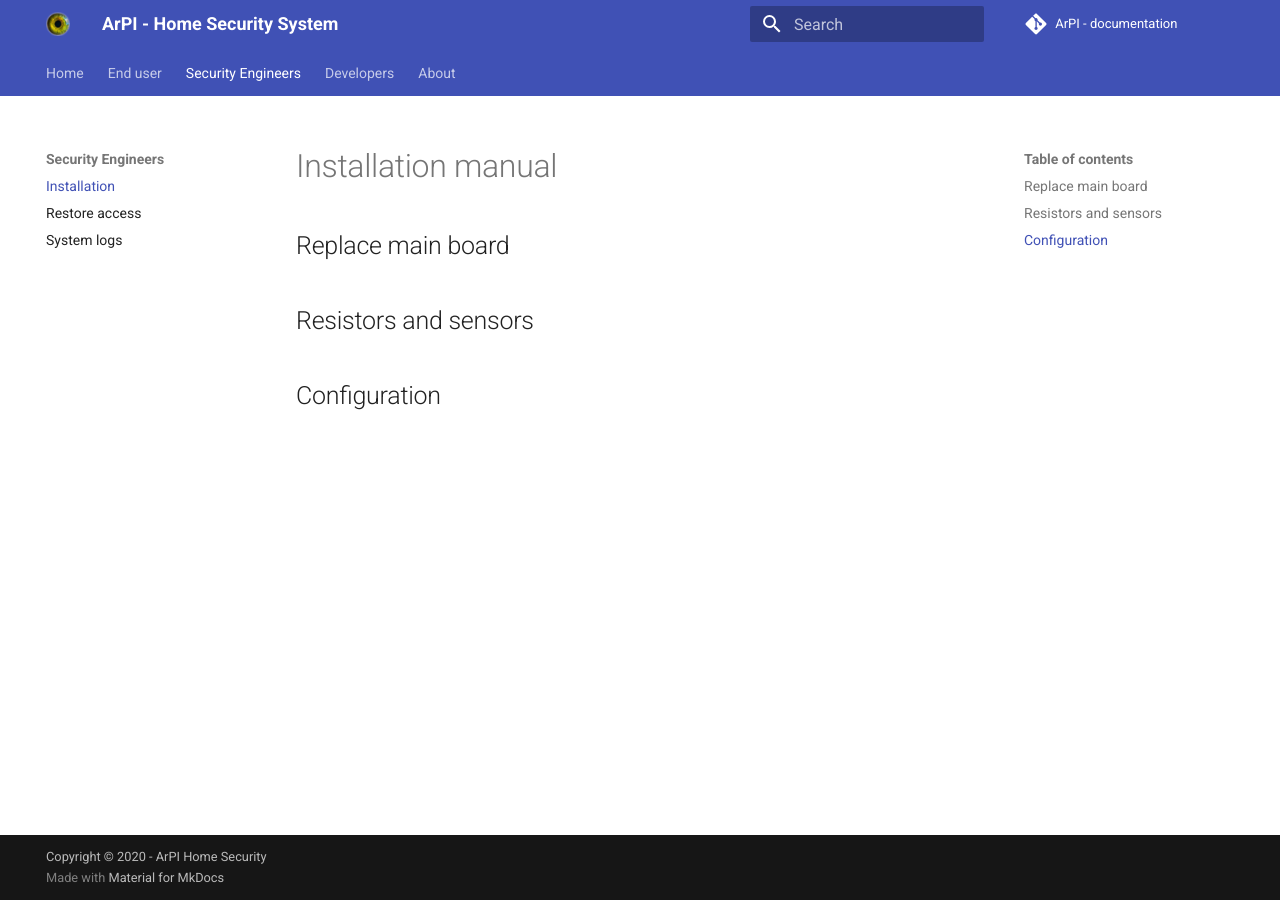
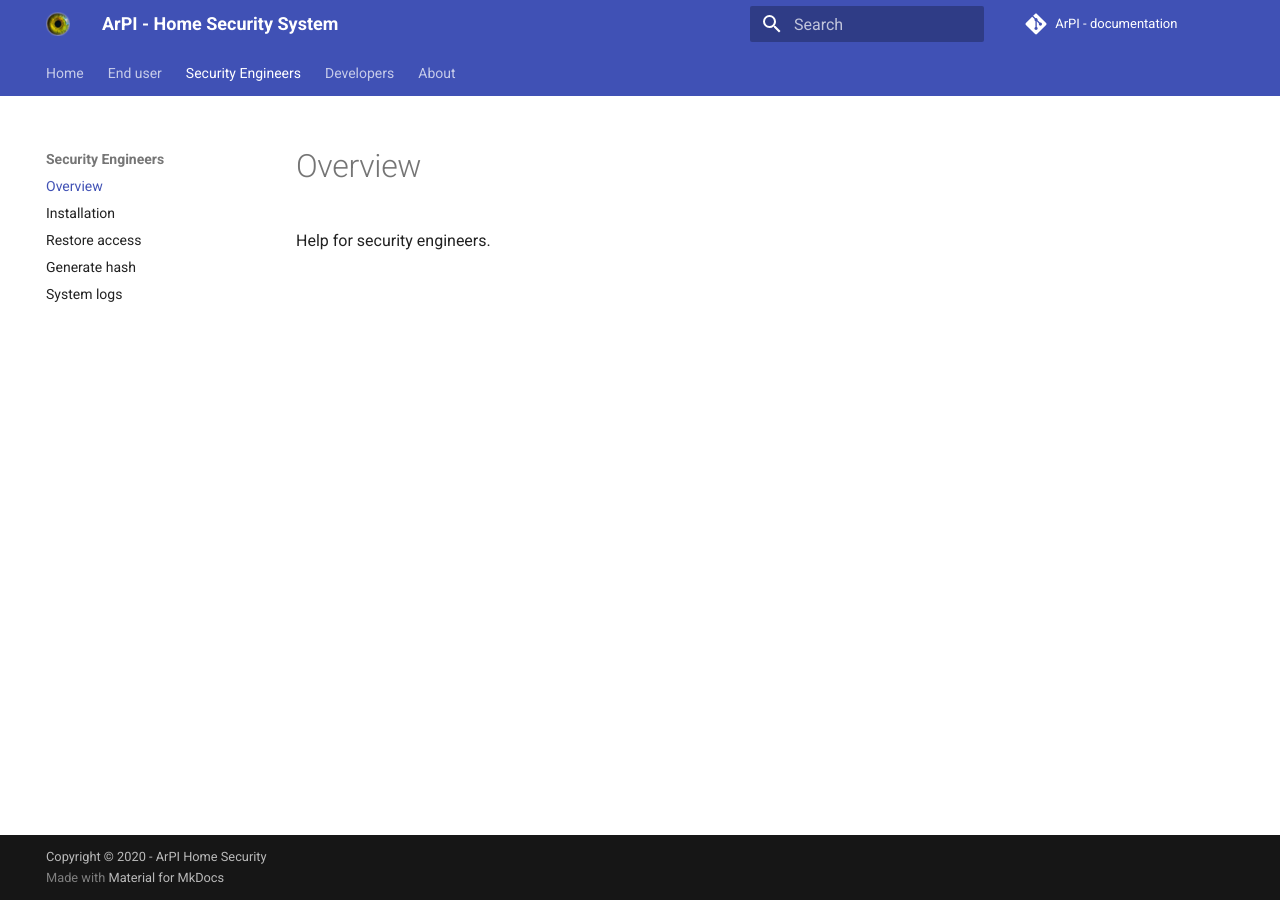
Before and after one commit to ArPIHomeSecurity/arpi_documentation, an MkDocs documentation site: the page built from docs/security_engineers/index.md, in a window 1280 px wide. Built offline with MkDocs 1.6.1 and Material for MkDocs 9.7.7, drawn with Linux system fonts in a browser that asks for light colours; comment, search, counter and statistics services are not loaded.

Commit message:
Minor updates

```diff
--- a/docs/security_engineers/index.md
+++ b/docs/security_engineers/index.md
@@ -1,7 +1 @@
-# Installation manual
-
-## Replace main board
-
-## Resistors and sensors
-
-## Configuration
+Help for security engineers.
--- a/mkdocs.yml
+++ b/mkdocs.yml
@@ -46,7 +46,7 @@ nav:
         - Administrators: end_users/admin.md
         - Glossary: end_users/glossary.md
 
-        # Help pages
+        # Help pages for the application
         - Register: end_users/register.md
         - Login: end_users/login.md
 
@@ -61,8 +61,10 @@ nav:
         - Users: end_users/users.md
 
     - Security Engineers:
-        - Installation: security_engineers/index.md
+        - Overview: security_engineers/index.md
+        - Installation: security_engineers/installation.md
         - Restore access: security_engineers/restore_access.md
+        - Generate hash: security_engineers/generate_hash.md
         - System logs: security_engineers/system_logs.md
 
     - Developers:
```
Also changed, not shown: docs/security_engineers/generate_hash.md (added, +16 -0 lines), docs/security_engineers/installation.md (added, +18 -0 lines).
